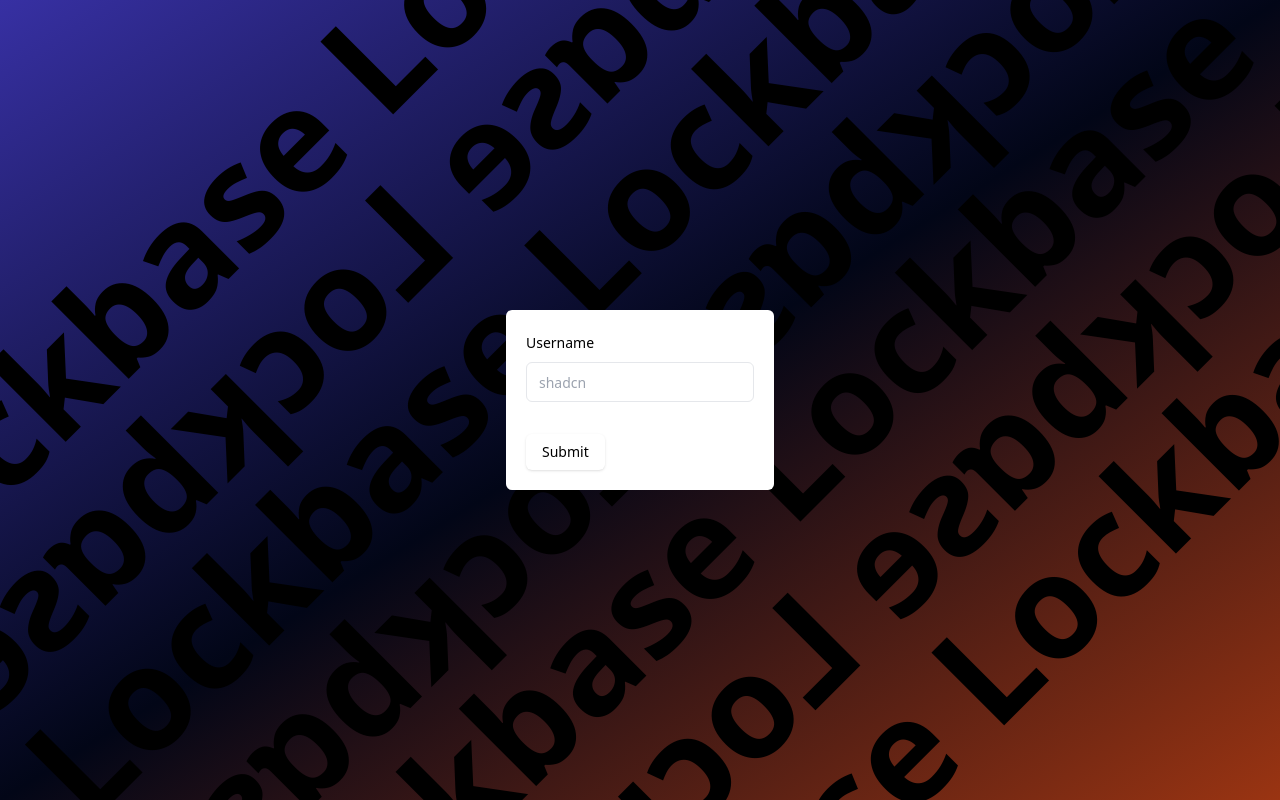
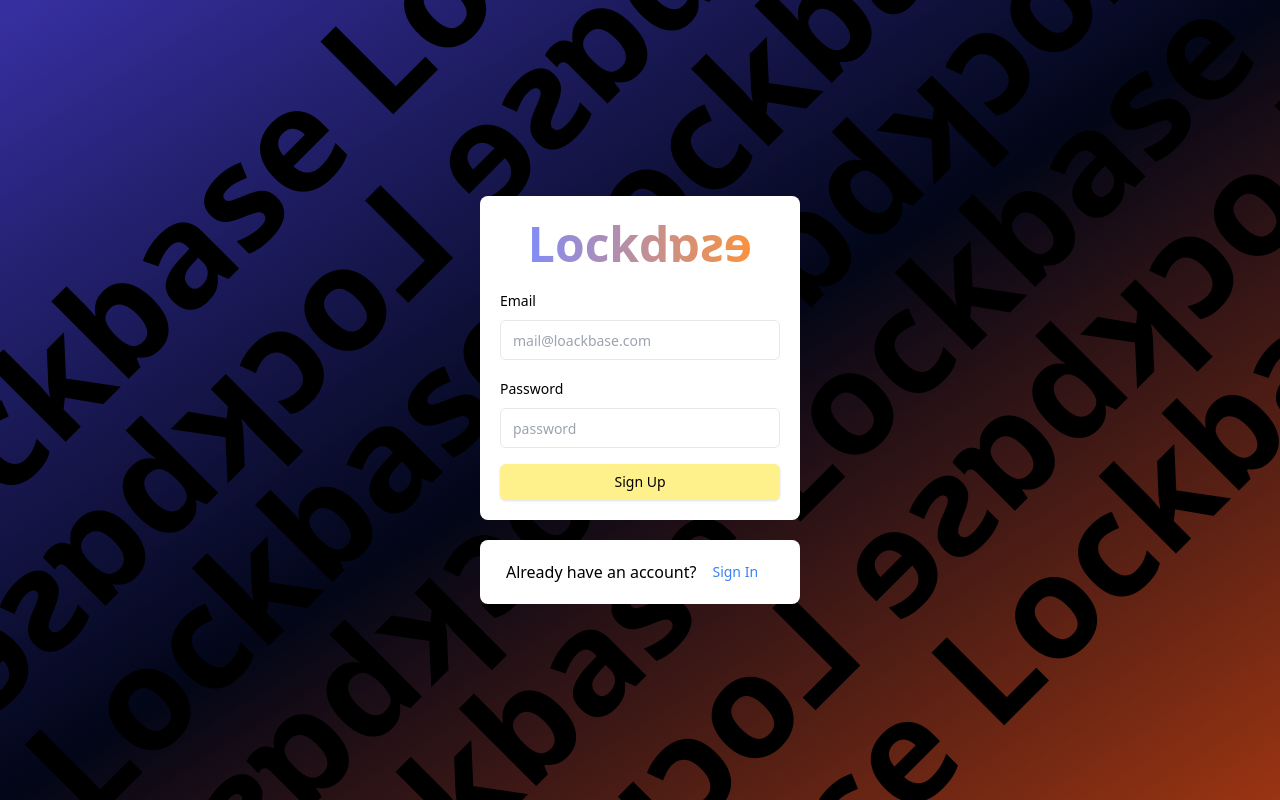
Before and after one commit to sdikshant89/lockbase_UI, a React (Vite) app: page / in a window 1280 px wide. Built offline with nearby package versions, Linux system fonts and the light colour scheme.

Commit message:
sign up page form design and animation.

```diff
--- a/package.json
+++ b/package.json
@@ -15,6 +15,7 @@
     "@radix-ui/react-slot": "^1.1.1",
     "class-variance-authority": "^0.7.1",
     "clsx": "^2.1.1",
+    "motion": "^11.15.0",
     "react": "^18.3.1",
     "react-dom": "^18.3.1",
     "react-hook-form": "^7.54.2",
--- a/src/Pages/SignIn.tsx
+++ b/src/Pages/SignIn.tsx
@@ -8,34 +8,76 @@
   FormMessage,
 } from '@/components/ui/form';
 import { Input } from '@/components/ui/input';
+import * as motion from 'motion/react-client';
 import { useForm } from 'react-hook-form';
 
 function SignIn() {
   const form = useForm({
     defaultValues: {
-      username: '',
-      lastName: '',
+      email: '',
+      password: '',
     },
   });
   return (
-    <div className="absolute top-1/2 left-1/2 -translate-x-1/2 -translate-y-1/2">
+    <div
+      className="absolute top-1/2 left-1/2 -translate-x-1/2 -translate-y-1/2
+        w-11/12 sm:w-96 md:w-1/2 lg:w-1/3 xl:w-1/4 h-auto max-w-md max-h-[80vh]"
+    >
+      <motion.div
+        initial={{ opacity: 0, scale: 0 }}
+        animate={{ opacity: 1, scale: 1 }}
+        transition={{ duration: 0.2, delay: 0.5, ease: 'linear' }}
+        className="bg-white rounded-lg flex flex-col justify-center items-center"
+      >
+        <h1
+          className="h-auto mx-4 pt-6 font-semibold text-5xl text-center text-transparent bg-clip-text bg-gradient-to-r from-indigo-400 to-orange-400"
+          style={{ fontStretch: 'extra-expanded' }}
+        >
+          Lockdɒƨɘ
+        </h1>
         <Form {...form}>
-        <form className="space-y-8 bg-white p-5 rounded-md">
+          <form className="space-y-4 p-5 w-full flex flex-col justify-center">
             <FormField
-            name="username"
+              name="email"
               render={({ field }) => (
                 <FormItem>
-                <FormLabel>Username</FormLabel>
+                  <FormLabel>Email</FormLabel>
                   <FormControl>
-                  <Input placeholder="shadcn" {...field} />
+                    <Input placeholder="mail@loackbase.com" {...field} />
                   </FormControl>
                   <FormMessage />
                 </FormItem>
               )}
             />
-          <Button type="submit">Submit</Button>
+            <FormField
+              name="password"
+              render={({ field }) => (
+                <FormItem>
+                  <FormLabel>Password</FormLabel>
+                  <FormControl>
+                    <Input placeholder="password" {...field} />
+                  </FormControl>
+                  <FormMessage />
+                </FormItem>
+              )}
+            />
+            <Button className="bg-yellow-200" type="submit">
+              Sign Up
+            </Button>
           </form>
         </Form>
+      </motion.div>
+      <motion.div
+        initial={{ opacity: 0, y: 40 }}
+        animate={{ opacity: 1, y: 0 }}
+        transition={{ duration: 0.3, delay: 0.5, ease: 'linear' }}
+        className="bg-white h-16 mt-5 rounded-lg flex justify-center items-center"
+      >
+        <h1>Already have an account?</h1>
+        <Button variant="link" className="text-blue-500">
+          Sign In
+        </Button>
+      </motion.div>
     </div>
   );
 }
--- a/src/components/SignTemplate.tsx
+++ b/src/components/SignTemplate.tsx
@@ -5,7 +5,7 @@
     <>
       <div className="h-full w-full bg-gradient-to-br from-indigo-800 to-orange-800 via-slate-950 flex justify-center items-center relative z-0 overflow-hidden">
         <div
-          className="text-black text-6xl lg:text-8xl font-extrabold -rotate-45 scale-150 select-none text-nowrap"
+          className="text-black text-8xl font-extrabold -rotate-45 scale-150 select-none text-nowrap"
           style={{ fontStretch: 'extra-expanded' }}
         >
           {Array(7)
```
Also changed, not shown: 1 other file (tests, documents, lock files or other folders). Lines whose indentation alone changed are shown as unchanged.
